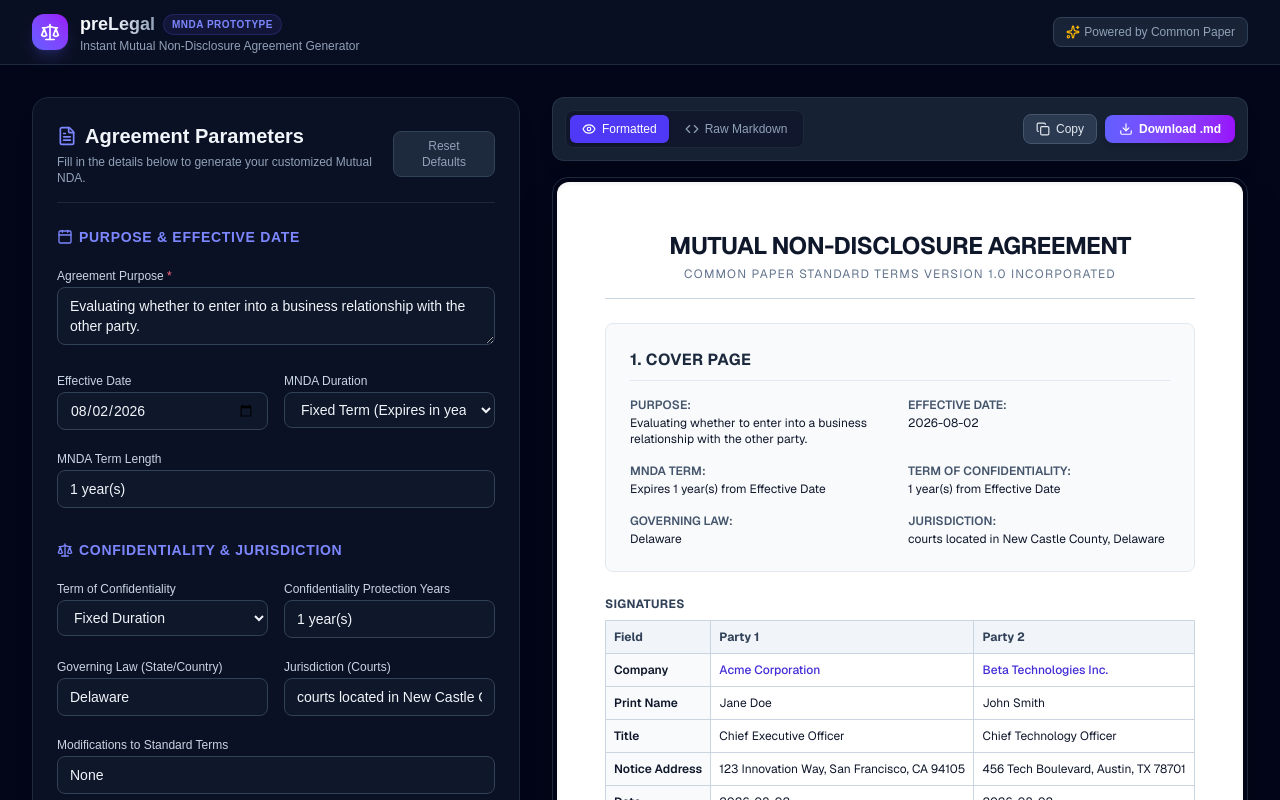
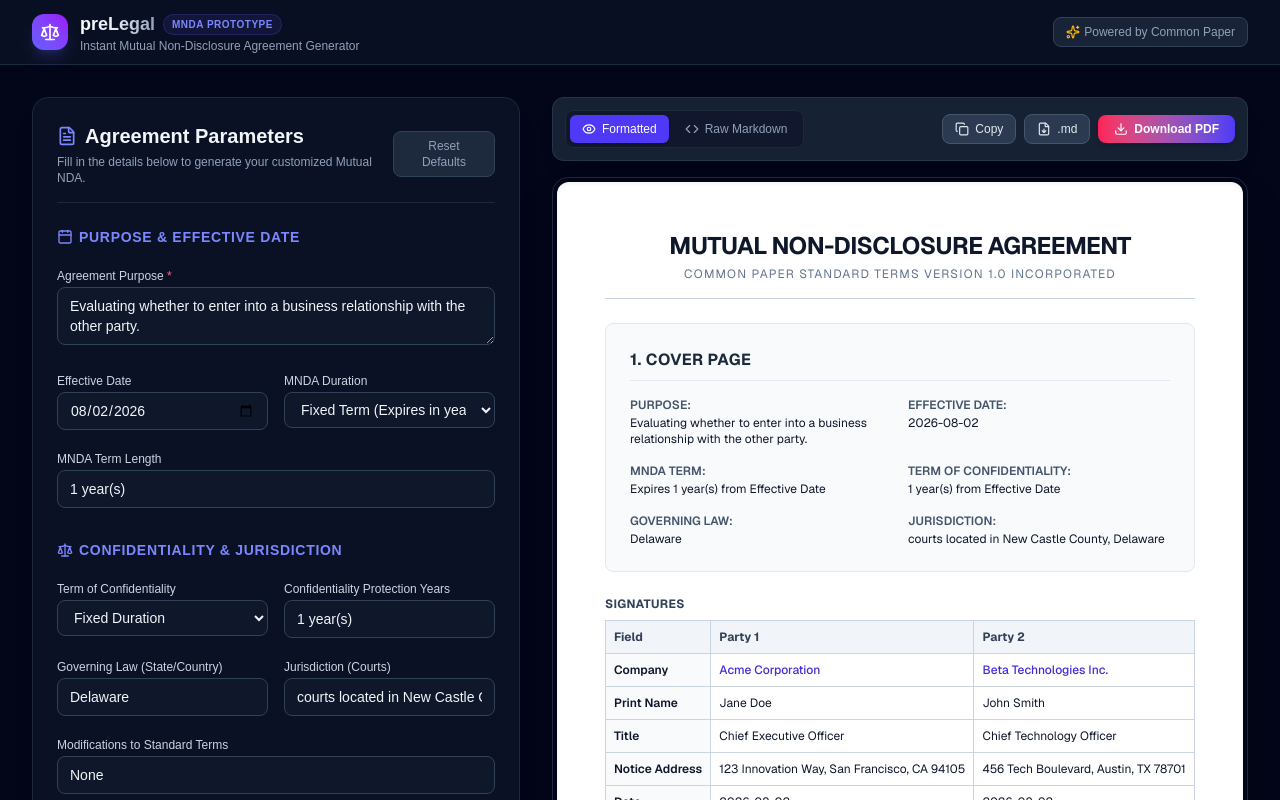
Before and after one commit to abdullahJubayer/preLegal, a Next.js app in the folder frontend/: page / in a window 1280 px wide. Shown: the top 800 px of the page. Built offline with nearby package versions, Linux system fonts and the light colour scheme.

Commit message:
feat: add PDF download support to Mutual NDA preview

```diff
--- a/frontend/package.json
+++ b/frontend/package.json
@@ -10,7 +10,9 @@
   },
   "dependencies": {
     "@types/canvas-confetti": "^1.9.0",
+    "@types/html2pdf.js": "^0.10.0",
     "canvas-confetti": "^1.9.4",
+    "html2pdf.js": "^0.14.0",
     "lucide-react": "^1.28.0",
     "next": "16.2.12",
     "react": "19.2.4",
--- a/frontend/src/components/MndaPreview.tsx
+++ b/frontend/src/components/MndaPreview.tsx
@@ -2,7 +2,7 @@
 
 import React, { useState } from "react";
 import { MndaFormData } from "@/types/nda";
-import { Download, Copy, Check, Eye, Code } from "lucide-react";
+import { Download, Copy, Check, Eye, Code, FileDown } from "lucide-react";
 import confetti from "canvas-confetti";
 
 interface PreviewProps {
@@ -12,6 +12,7 @@
 
 export const MndaPreview: React.FC<PreviewProps> = ({ data, markdown }) => {
   const [copied, setCopied] = useState(false);
+  const [downloadingPdf, setDownloadingPdf] = useState(false);
   const [viewMode, setViewMode] = useState<"formatted" | "markdown">("formatted");
 
   const handleCopy = () => {
@@ -36,14 +37,45 @@
     });
   };
 
-  const handlePrint = () => {
-    window.print();
+  const handleDownloadPdf = async () => {
+    const element = document.getElementById("printable-document");
+    if (!element) return;
+
+    setDownloadingPdf(true);
+
+    try {
+      // Dynamically import html2pdf for client-side rendering
+      const html2pdf = (await import("html2pdf.js")).default;
+      const filename = `Mutual_NDA_${data.party1Company.replace(/\s+/g, "_")}_${data.party2Company.replace(/\s+/g, "_")}.pdf`;
+
+      const options = {
+        margin: [0.4, 0.4, 0.4, 0.4],
+        filename: filename,
+        image: { type: "jpeg", quality: 0.98 },
+        html2canvas: { scale: 2, logging: false, useCORS: true },
+        jsPDF: { unit: "in", format: "letter", orientation: "portrait" },
+        pagebreak: { mode: ["avoid-all", "css", "legacy"] },
+      };
+
+      await html2pdf().set(options).from(element).save();
+
+      confetti({
+        particleCount: 100,
+        spread: 80,
+        origin: { y: 0.8 },
+      });
+    } catch (err) {
+      console.error("PDF generation failed, falling back to print dialog:", err);
+      window.print();
+    } finally {
+      setDownloadingPdf(false);
+    }
   };
 
   return (
     <div className="space-y-4">
       {/* Action Bar */}
-      <div className="flex items-center justify-between bg-slate-800/80 backdrop-blur-md p-3 rounded-xl border border-slate-700/60 shadow-lg">
+      <div className="flex flex-wrap items-center justify-between gap-3 bg-slate-800/80 backdrop-blur-md p-3 rounded-xl border border-slate-700/60 shadow-lg">
         <div className="flex items-center gap-1 bg-slate-900/80 p-1 rounded-lg border border-slate-800">
           <button
             onClick={() => setViewMode("formatted")}
@@ -75,11 +107,21 @@
             {copied ? <Check className="w-3.5 h-3.5 text-emerald-400" /> : <Copy className="w-3.5 h-3.5" />}
             {copied ? "Copied!" : "Copy"}
           </button>
+
           <button
             onClick={handleDownloadMarkdown}
-            className="flex items-center gap-1.5 px-3.5 py-1.5 rounded-lg text-xs font-semibold bg-gradient-to-r from-indigo-500 to-purple-600 hover:from-indigo-600 hover:to-purple-700 text-white shadow-md hover:shadow-indigo-500/25 transition"
+            className="flex items-center gap-1.5 px-3 py-1.5 rounded-lg text-xs font-medium bg-slate-700/80 hover:bg-slate-600 text-slate-200 border border-slate-600 transition"
           >
-            <Download className="w-3.5 h-3.5" /> Download .md
+            <FileDown className="w-3.5 h-3.5" /> .md
+          </button>
+
+          <button
+            onClick={handleDownloadPdf}
+            disabled={downloadingPdf}
+            className="flex items-center gap-1.5 px-4 py-1.5 rounded-lg text-xs font-semibold bg-gradient-to-r from-rose-500 to-indigo-600 hover:from-rose-600 hover:to-indigo-700 disabled:opacity-50 text-white shadow-md hover:shadow-indigo-500/25 transition"
+          >
+            <Download className="w-3.5 h-3.5" />
+            {downloadingPdf ? "Generating PDF..." : "Download PDF"}
           </button>
         </div>
       </div>
```
Also changed, not shown: 1 other file (tests, documents, lock files or other folders).
